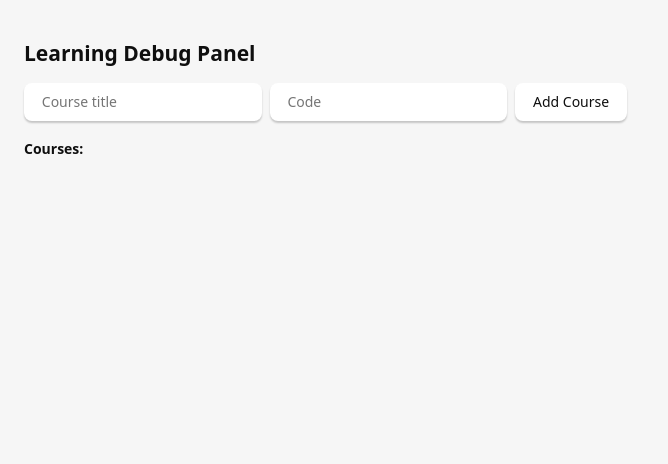
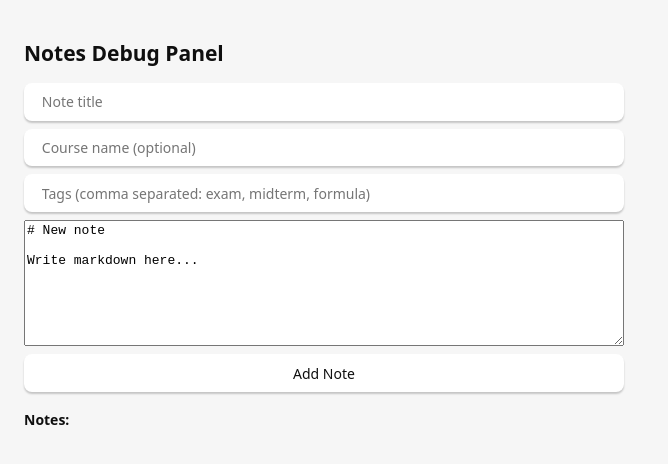
Before and after one commit to hrnns-ti/persony-app, a React (Vite) app: page / in a window 1280 px wide. Shown: the top 464 px of the page, without its empty margins (0-668 px from the left). Built offline with nearby package versions, Linux system fonts and the light colour scheme.

Commit message:
add: note function and do debug

```diff
--- a/src/App.tsx
+++ b/src/App.tsx
@@ -4,10 +4,9 @@ import { invoke } from "@tauri-apps/api/core";
 import "./App.css";
 
 
-import LearningDebug from './components/debug/Learning.tsx';
+import NotesDebug from './components/debug/Note.tsx';
 
 function App() {
-    return <LearningDebug />;
+    return <NotesDebug />;
 }
-
 export default App;
--- /dev/null
+++ b/src/components/debug/Note.tsx
@@ -0,0 +1,128 @@
+// src/components/debug/NotesDebug.tsx
+import { useState } from 'react';
+import { useNotes } from '../../hooks/note.hook';
+import { Note } from '../../types';
+
+export default function NotesDebug() {
+    const { notes, loading, addNote, updateNote, removeNote } = useNotes();
+
+    const [title, setTitle] = useState('');
+    const [courseName, setCourseName] = useState('');
+    const [content, setContent] = useState('# New note\n\nWrite markdown here...');
+    const [tagsInput, setTagsInput] = useState('');
+
+    async function handleAdd() {
+        if (!title.trim()) return;
+
+        const tags = tagsInput
+            .split(',')
+            .map(t => t.trim())
+            .filter(Boolean);
+
+        await addNote({
+            title: title.trim(),
+            courseId: courseName ? courseName.trim() : undefined, // you can change this later
+            courseName: courseName || undefined,
+            content,
+            filePath: undefined,
+            tags,
+            isPinned: false,
+            createdDate: new Date(),      // will be overridden in service if you kept that logic
+            lastModified: new Date(),     // same as above
+        } as Omit<Note, 'id'>); // cast only for debug; in real code tighten the type
+
+        setTitle('');
+        setCourseName('');
+        setTagsInput('');
+    }
+
+    async function togglePinned(note: Note) {
+        await updateNote(note.id, { isPinned: !note.isPinned });
+    }
+
+    if (loading) {
+        return <div style={{ padding: 16 }}>Loading notes...</div>;
+    }
+
+    return (
+        <div style={{ padding: 16, fontFamily: 'system-ui', fontSize: 14 }}>
+    <h2>Notes Debug Panel</h2>
+
+    {/* New note form */}
+    <div style={{ display: 'flex', flexDirection: 'column', gap: 8, maxWidth: 600, marginBottom: 16 }}>
+    <input
+        type="text"
+    placeholder="Note title"
+    value={title}
+    onChange={e => setTitle(e.target.value)}
+    />
+
+    <input
+    type="text"
+    placeholder="Course name (optional)"
+    value={courseName}
+    onChange={e => setCourseName(e.target.value)}
+    />
+
+    <input
+    type="text"
+    placeholder="Tags (comma separated: exam, midterm, formula)"
+    value={tagsInput}
+    onChange={e => setTagsInput(e.target.value)}
+    />
+
+    <textarea
+    rows={8}
+    placeholder="Markdown content"
+    value={content}
+    onChange={e => setContent(e.target.value)}
+    style={{ fontFamily: 'monospace', fontSize: 13 }}
+    />
+
+    <button onClick={handleAdd}>Add Note</button>
+    </div>
+
+    {/* Notes list */}
+    <div>
+        <strong>Notes:</strong>
+    <ul style={{ paddingLeft: 16 }}>
+    {notes.map(n => (
+        <li key={n.id} style={{ marginBottom: 8 }}>
+        <div>
+            <strong>{n.title}</strong>{' '}
+        {n.isPinned && <span>(pinned)</span>}
+        </div>
+            {n.courseName && (
+                <div style={{ fontSize: 12, opacity: 0.7 }}>
+                Course: {n.courseName}
+                </div>
+            )}
+            {n.tags && n.tags.length > 0 && (
+                <div style={{ fontSize: 12, opacity: 0.8 }}>
+                Tags:{' '}
+                {n.tags.map(tag => (
+                    <span key={tag} style={{ marginRight: 4 }}>
+                #{tag}
+                    </span>
+                ))}
+                </div>
+            )}
+            <div style={{ fontSize: 12, opacity: 0.6 }}>
+            Last modified: {n.lastModified.toLocaleString()}
+            </div>
+            <div style={{ marginTop: 4 }}>
+            <button onClick={() => togglePinned(n)}>Toggle Pin</button>
+        <button
+            onClick={() => removeNote(n.id)}
+            style={{ marginLeft: 8 }}
+        >
+            Delete
+            </button>
+            </div>
+            </li>
+        ))}
+        </ul>
+        </div>
+        </div>
+    );
+    }
--- /dev/null
+++ b/src/hooks/note.hook.ts
@@ -0,0 +1,52 @@
+import { useEffect, useState } from 'react';
+import { Note } from '../types';
+import noteService from '../services/note.service';
+
+export function useNotes(courseId?: string) {
+    const [notes, setNotes] = useState<Note[]>([]);
+    const [loading, setLoading] = useState(true);
+
+    useEffect(() => {
+        let mounted = true;
+
+        (async () => {
+            const data = courseId
+                ? await noteService.getByCourse(courseId)
+                : await noteService.getAll();
+
+            if (!mounted) return;
+            setNotes(data);
+            setLoading(false);
+        })();
+
+        return () => {
+            mounted = false;
+        };
+    }, [courseId]);
+
+    async function addNote(
+        input: Omit<Note, 'id' | 'createdDate' | 'lastModified'>
+    ) {
+        const created = await noteService.add(input);
+        setNotes(prev => [...prev, created]);
+    }
+
+    async function updateNote(id: string, patch: Partial<Note>) {
+        const updated = await noteService.update(id, patch);
+        if (!updated) return;
+        setNotes(prev => prev.map(n => (n.id === id ? updated : n)));
+    }
+
+    async function removeNote(id: string) {
+        await noteService.remove(id);
+        setNotes(prev => prev.filter(n => n.id !== id));
+    }
+
+    return {
+        notes,
+        loading,
+        addNote,
+        updateNote,
+        removeNote,
+    };
+}
--- /dev/null
+++ b/src/services/note.service.ts
@@ -0,0 +1,74 @@
+import { Note } from '../types';
+
+const NOTE_KEY = 'persony_notes';
+
+class NoteService {
+    private readRaw(): Note[] {
+        const raw = localStorage.getItem(NOTE_KEY);
+        if (!raw) return [];
+        try {
+            const parsed = JSON.parse(raw) as Note[];
+            return parsed.map(n => ({
+                ...n,
+                createdDate: new Date(n.createdDate),
+                lastModified: new Date(n.lastModified),
+            }));
+        } catch {
+            return [];
+        }
+    }
+
+    private writeRaw(items: Note[]): void {
+        localStorage.setItem(NOTE_KEY, JSON.stringify(items));
+    }
+
+    async getAll(): Promise<Note[]> {
+        return this.readRaw();
+    }
+
+    async getByCourse(courseId: string): Promise<Note[]> {
+        return this.readRaw().filter(n => n.courseId === courseId);
+    }
+
+    async add(data: Omit<Note, 'id' | 'createdDate' | 'lastModified'>): Promise<Note> {
+        const all = this.readRaw();
+        const now = new Date();
+        const note: Note = {
+            ...data,
+            id: crypto.randomUUID(),
+            createdDate: now,
+            lastModified: now,
+        };
+        all.push(note);
+        this.writeRaw(all);
+        return note;
+    }
+
+    async update(id: string, patch: Partial<Note>): Promise<Note | null> {
+        const all = this.readRaw();
+        const index = all.findIndex(n => n.id === id);
+        if (index === -1) return null;
+
+        const updated: Note = {
+            ...all[index],
+            ...patch,
+            lastModified: new Date(),
+        };
+        all[index] = updated;
+        this.writeRaw(all);
+        return updated;
+    }
+
+    async remove(id: string): Promise<void> {
+        const all = this.readRaw();
+        const filtered = all.filter(n => n.id !== id);
+        this.writeRaw(filtered);
+    }
+
+    async clear(): Promise<void> {
+        localStorage.removeItem(NOTE_KEY);
+    }
+}
+
+const noteService = new NoteService();
+export default noteService;
```
